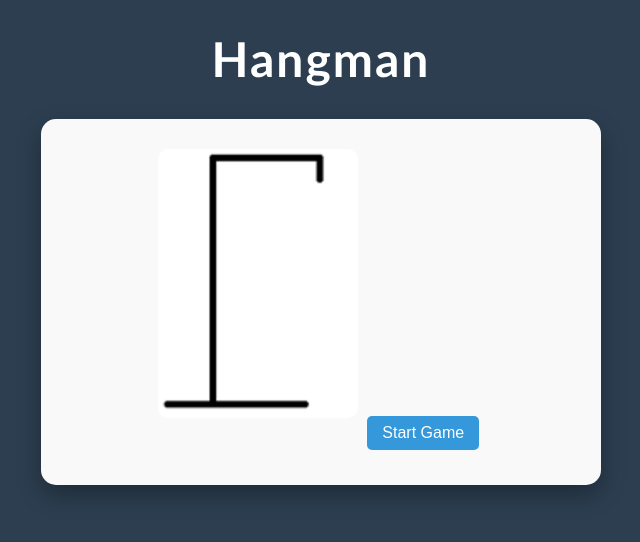
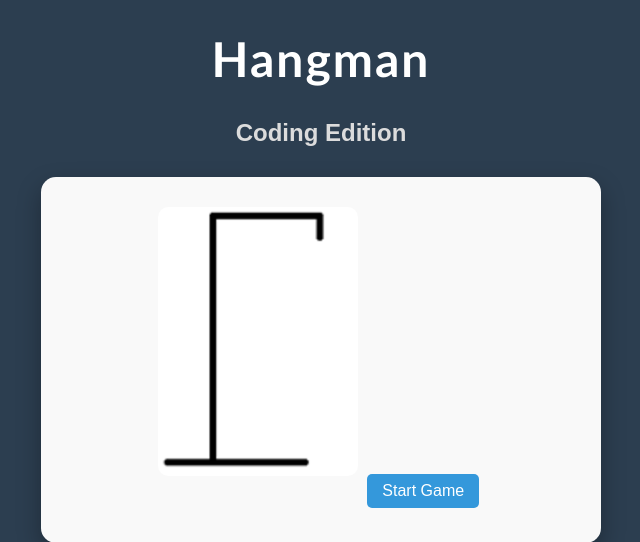
Before and after one commit to CSU-gstew/CSU-gstew.github.io, a web app: file HW2/index.html in a window 1280 px wide. Shown: the top 542 px of the page, without its empty margins (319-959 px from the left). Run offline with its HTML, style and script files only (its server is not run), Linux system fonts and the light colour scheme.

Commit message:
HW2
Small tweaks

```diff
--- a/HW2/css/styles.css
+++ b/HW2/css/styles.css
@@ -12,6 +12,10 @@ h1 {
     color: #ffffff;
     margin-top: 30px;
     letter-spacing: 2px;
+}
+h2 {
+    color: #dcdcdc;
+    margin-bottom: 20px;
 }
 
 #gameContainer {
--- a/HW2/index.html
+++ b/HW2/index.html
@@ -10,6 +10,7 @@
 
     <header>
         <h1>Hangman</h1>
+        <h2>Coding Edition</h2>
     </header>
 
     <div id="gameContainer">
--- a/HW2/js/scripts.js
+++ b/HW2/js/scripts.js
@@ -4,7 +4,7 @@ document.querySelector("#guessBtn").addEventListener("click", checkLetter);
 document.querySelector("#resetBtn").addEventListener("click", resetGame);
 
 
-let words = ["javascript", "coding", "developer", "computer", "variable"];
+let words = ["javascript", "coding", "developer", "computer", "programming"];
 let selectedWord;
 let guessedLetters;
 let wrongLetters;
```
